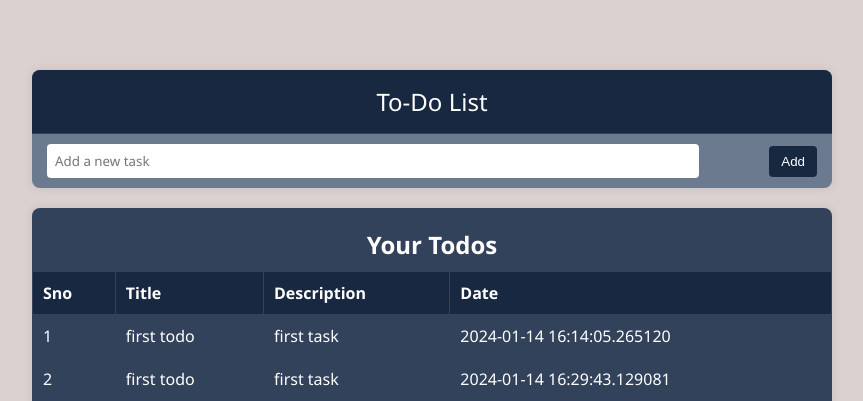
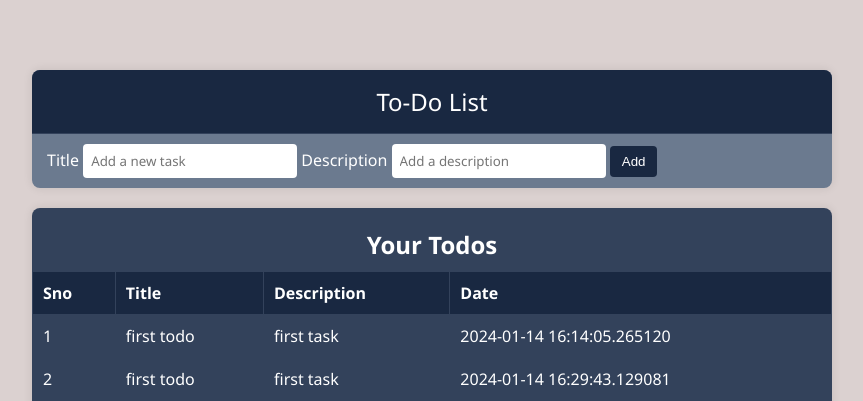
Before and after one commit to manavilahoti/To-do-List, a Flask app: page / in a window 1280 px wide. Shown: the top 401 px of the page, without its empty margins (208-1071 px from the left). Run offline with Flask 3, Linux system fonts and the light colour scheme; data comes from the database, SQL or seed files in the repository; both versions use the stored data as it was after the commit.

Commit message:
querying records

```diff
--- a/app.py
+++ b/app.py
@@ -1,4 +1,4 @@
-from flask import Flask, render_template, url_for
+from flask import Flask, render_template, url_for, request
 from flask_sqlalchemy import SQLAlchemy
 from datetime import datetime
 app = Flask(__name__)
@@ -17,14 +17,18 @@ class Todo(db.Model):
         return f"{self.sno} - {self.title}"
 
 
-@app.route("/")
+@app.route("/", methods=['GET', 'POST'])
 def hello_world():
-    todo = Todo(title="first todo", desc="first task")
-    db.session.add(todo)
-    db.session.commit()
+    if request.method == 'POST':
+        title = request.form['new-todo']
+        desc = request.form['new-desc']
+        new_todo = Todo(title=title, desc=desc)
+        db.session.add(new_todo)
+        db.session.commit()
+
     allTodo = Todo.query.all()
-    css_url=url_for('static', filename='style.css')
-    return render_template('index.html', css_url=css_url,allTodo=allTodo)
+    css_url = url_for('static', filename='style.css')
+    return render_template('index.html', css_url=css_url, allTodo=allTodo)
 
 if __name__ == "__main__":
     app.run(debug = True)
--- a/static/styles.css
+++ b/static/styles.css
@@ -57,7 +57,7 @@ body {
 }
 
 .add-todo input {
-    flex: 0.90;
+    flex: 0.9;
     padding: 8px;
     border: none;
     border-radius: 4px;
--- a/templates/index.html
+++ b/templates/index.html
@@ -18,13 +18,20 @@
         <ul class="todo-list" id="todo-list">
         </ul>
         <div class="add-todo">
-            <input type="text" id="new-todo" placeholder="Add a new task">
-            <button>Add</button>
+            <form action="/" method="post" id="todo-form">
+                <label for="new-todo">Title</label>
+                <input type="text" id="new-todo" name="new-todo" placeholder="Add a new task" required>
+
+                <label for="new-desc">Description</label>
+                <input type="text" id="new-desc" name="new-desc" placeholder="Add a description" required>
+
+                <button type="submit">Add</button>
+            </form>
         </div>
     </div>
 
     <div class="table-container">
-        <h2> Your Todos</h2>
+        <h2>Your Todos</h2>
 
         <table>
             <thead>
```
Also changed, not shown: instance/todo.db. Lines whose indentation alone changed are shown as unchanged.
